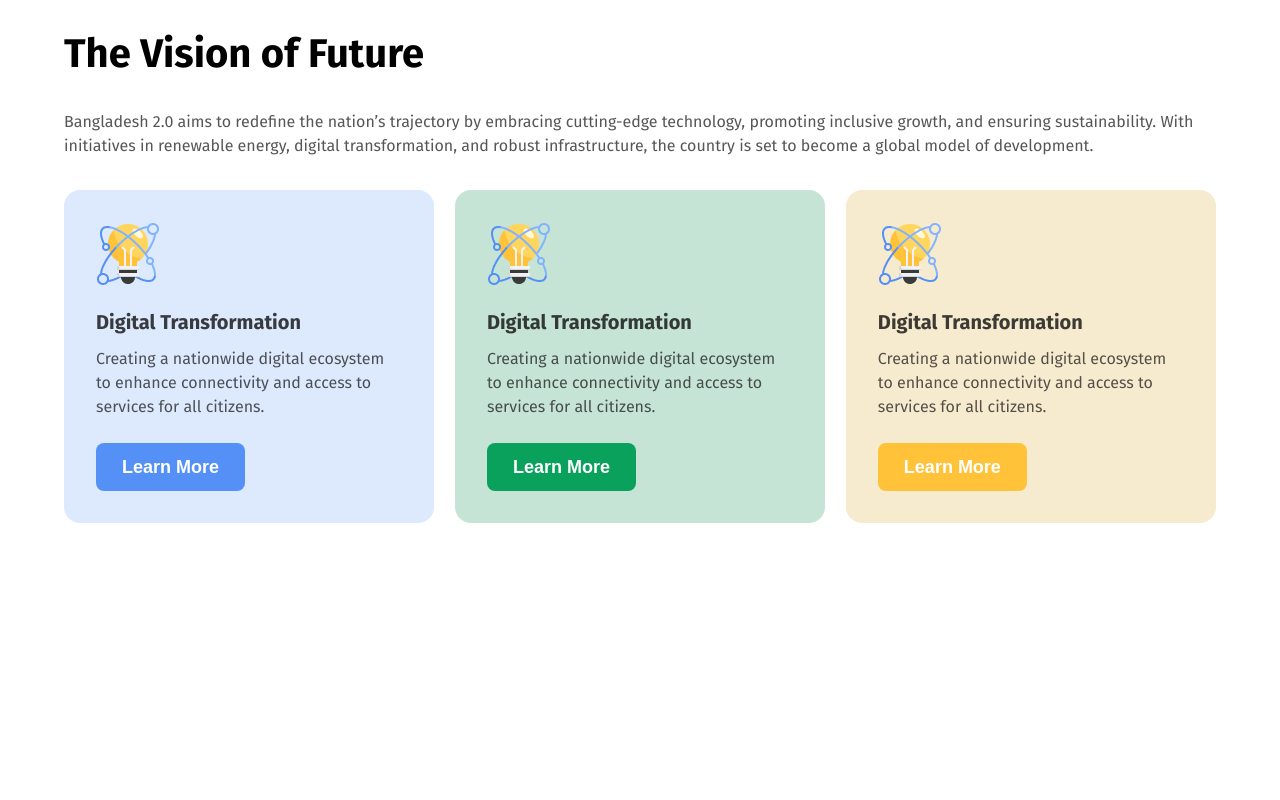
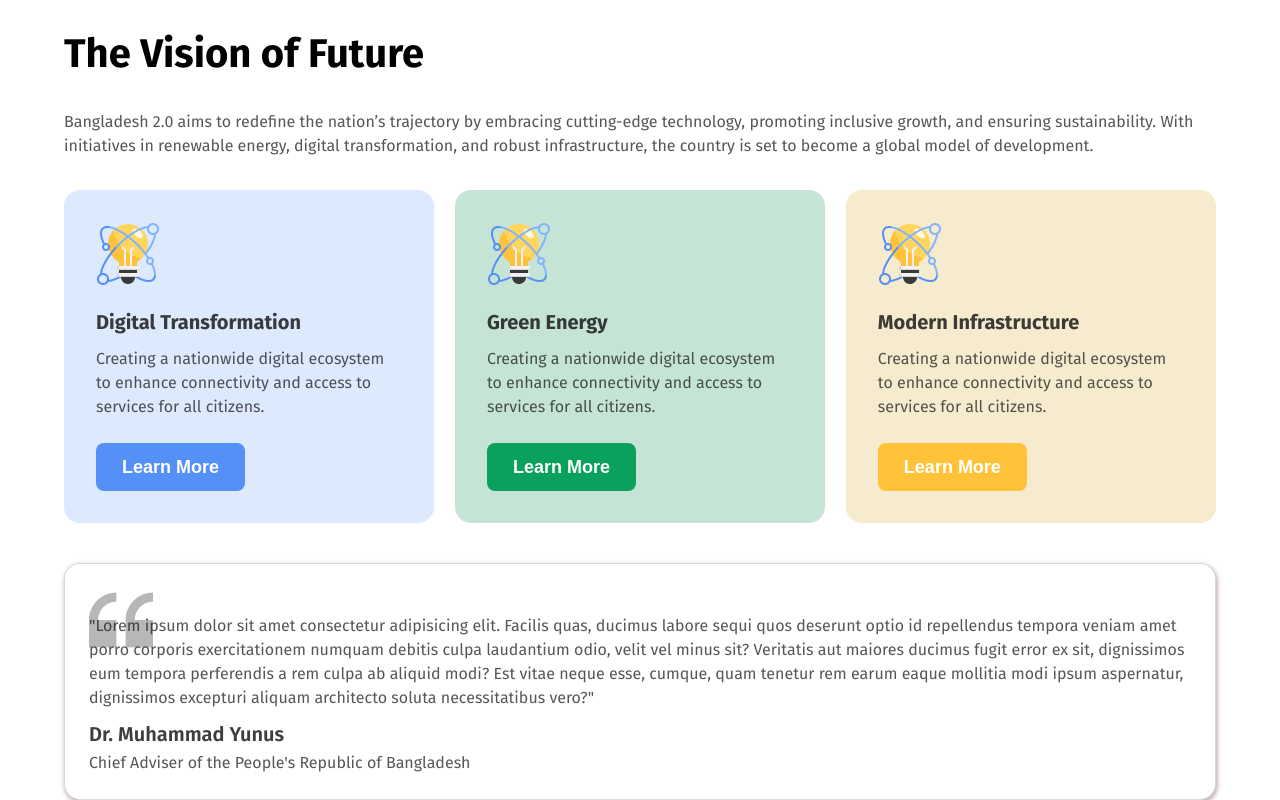
Before and after one commit to mdjonayed6/bangladesh-2.0, a plain HTML site: page index.html in a window 1280 px wide. Shown: the part 1170-1970 px from the top of the page. Before the commit the page ends 1693 px from the top, so only its background shows below. Drawn offline with Linux system fonts and the light colour scheme.

Commit message:
yunus pitch delivered

```diff
--- a/css/style.css
+++ b/css/style.css
@@ -95,7 +95,7 @@
     grid-template-columns: repeat(4, 1fr);
     gap: 1.3rem;
 }
-.cards{
+.cards, #yunus{
     padding: 24px;
     border: 1px solid rgba(14, 14, 14, 0.15);
     background: rgba(255, 255, 255, 1);
@@ -162,3 +162,18 @@
     border: none;
     margin-top: 1.5rem;
 }
+/* Yunus section style */
+#yunus{
+    margin-top: 2.5rem;
+}
+.over-quote{
+    margin-top: -42px;
+}
+.yunus-name{
+    font-size: 20px;
+    line-height: 24px;
+    font-weight: 600;
+    color: rgba(14, 14, 14, 0.8);
+    margin-top: 12px;
+    margin-bottom: 5px;
+}
--- a/index.html
+++ b/index.html
@@ -102,7 +102,7 @@
                     <!-- card 2 -->
                     <div class="card-info card-2">
                         <img src="./assets/card-icon.png" alt="">
-                        <h4>Digital Transformation</h4>
+                        <h4>Green Energy</h4>
                         <p>Creating a nationwide digital ecosystem to enhance connectivity and access to services for
                             all citizens.</p>
                         <button class="btn-primary btn-green-learn">Learn More</button>
@@ -110,11 +110,33 @@
                     <!-- card 3 -->
                     <div class="card-info card-3">
                         <img src="./assets/card-icon.png" alt="">
-                        <h4>Digital Transformation</h4>
+                        <h4>Modern Infrastructure</h4>
                         <p>Creating a nationwide digital ecosystem to enhance connectivity and access to services for
                             all citizens.</p>
                         <button class="btn-primary btn-yellow-learn">Learn More</button>
                     </div>
+                </div>
+            </div>
+        </section>
+
+        <!-- Dr. Muhammad Yunus pitch -->
+        <section id="yunus">
+            <div class="yunus-container">
+                <div class="yunus-pitch">
+                    <img src="./assets/quote-bg.png" alt="">
+                    <p class="paragraph-for-all over-quote">"Lorem ipsum dolor sit amet consectetur adipisicing elit.
+                        Facilis quas,
+                        ducimus
+                        labore sequi quos
+                        deserunt optio id repellendus tempora veniam amet porro corporis exercitationem numquam debitis
+                        culpa laudantium odio, velit vel minus sit? Veritatis aut maiores ducimus fugit error ex sit,
+                        dignissimos eum tempora perferendis a rem culpa ab aliquid modi? Est vitae neque esse, cumque,
+                        quam tenetur rem earum eaque mollitia modi ipsum aspernatur, dignissimos excepturi aliquam
+                        architecto soluta necessitatibus vero?"</p>
+                </div>
+                <div class="yunus-name-designation">
+                    <h3 class="yunus-name">Dr. Muhammad Yunus</h3>
+                    <p class="paragraph-for-all">Chief Adviser of the People's Republic of Bangladesh</p>
                 </div>
             </div>
         </section>
```
